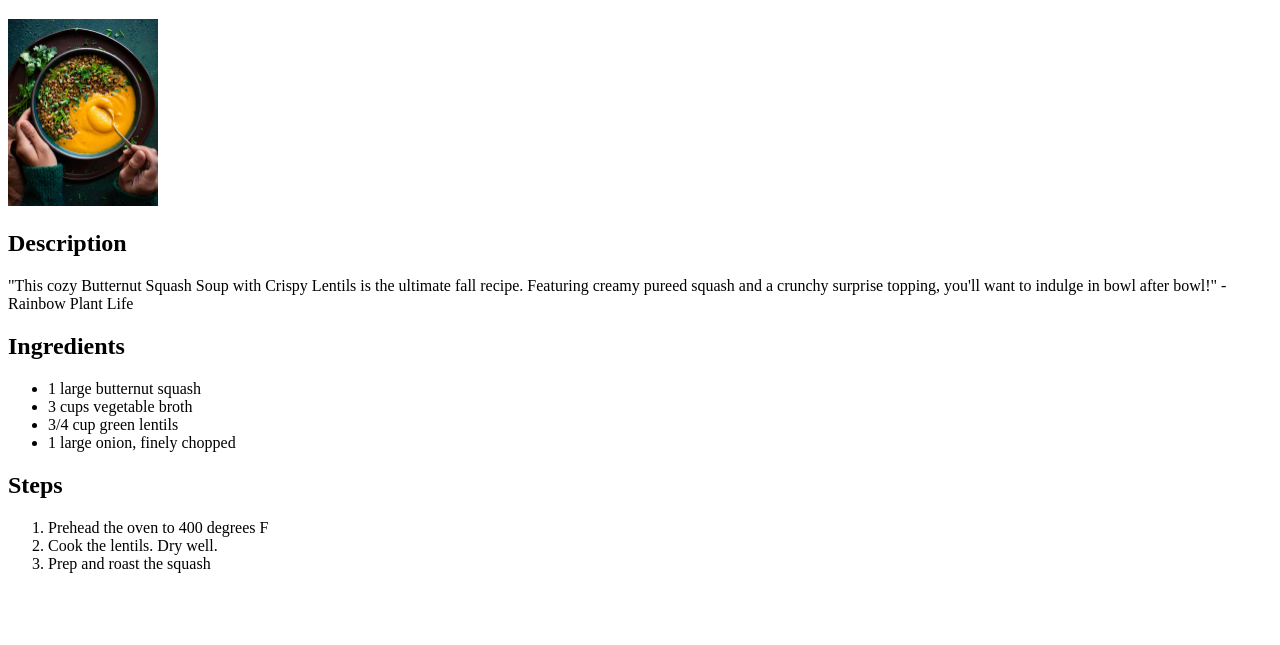
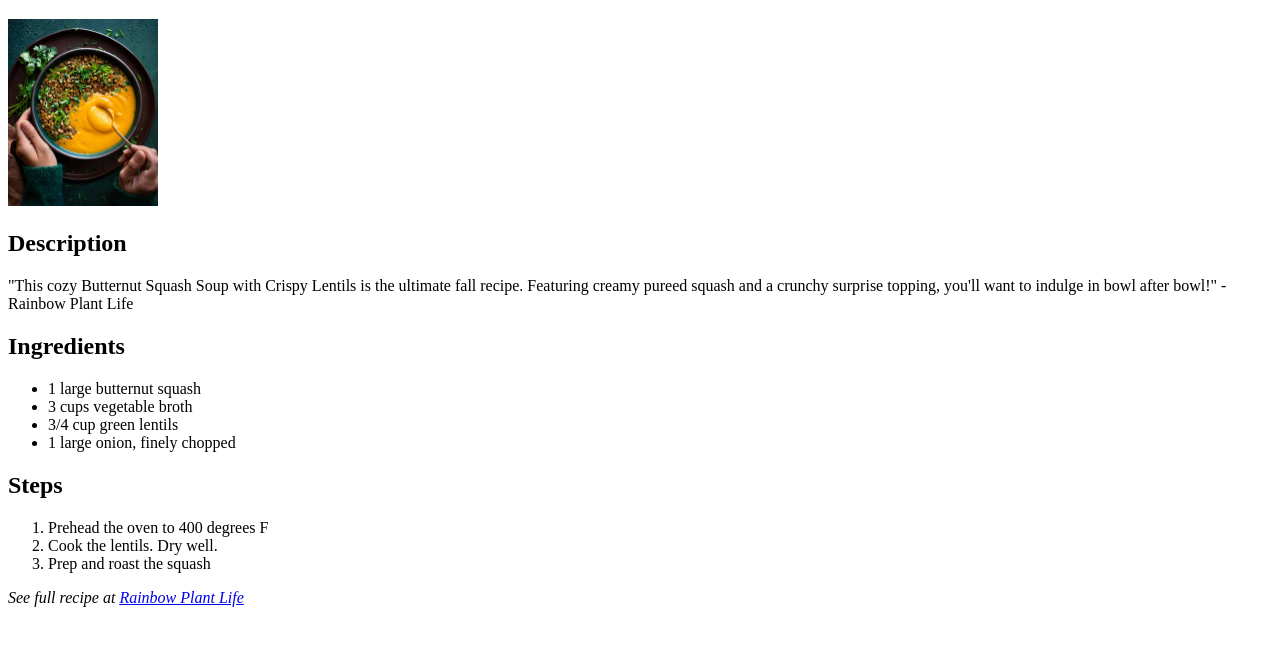
Before and after one commit to rachel-burns/odin-recipes, a plain HTML site: page recipes/butternut-squash-soup.html in a window 1280 px wide. Shown: the part 61-706 px from the top of the page. Drawn offline with Linux system fonts and the light colour scheme.

Commit message:
Attribute recipes to creator

```diff
--- a/recipes/butternut-squash-soup.html
+++ b/recipes/butternut-squash-soup.html
@@ -22,5 +22,6 @@
             <li>Cook the lentils. Dry well.</li>
             <li>Prep and roast the squash</li>
         </ol>
+        <p><em>See full recipe at <a href="https://rainbowplantlife.com/butternut-squash-soup-with-crispy-lentils/">Rainbow Plant Life</a></em></p>
     </body>
 </html>
```
Also changed, not shown: recipes/red-lentil-curry.html (+1 -0 lines).
